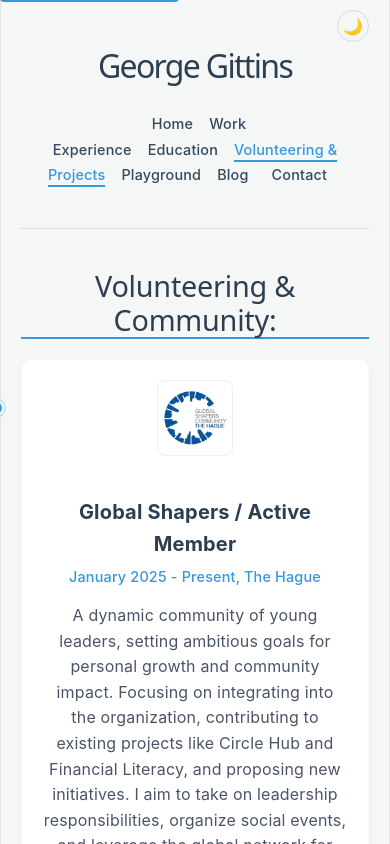
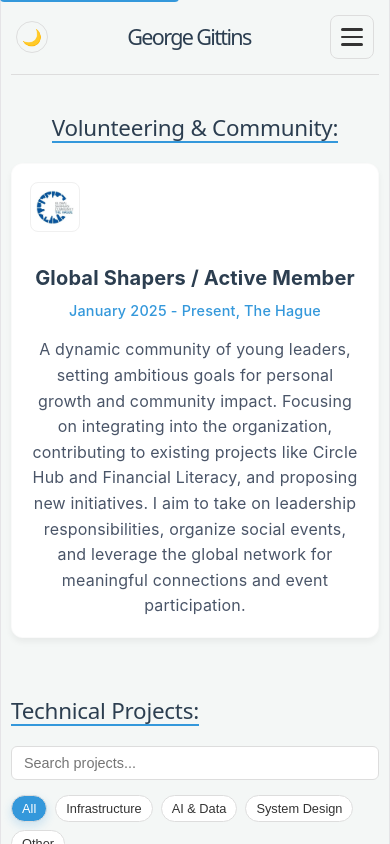
Before and after one commit to GeorgeGitHubbins/personal-website-frontend, a React (Vite) app: page /projects in a window 390 px wide. Shown: the top 844 px of the page. Built offline with nearby package versions, Linux system fonts and the light colour scheme.

Commit message:
feat(mobile): comprehensive mobile optimization, phone compatibility, responsive header navigation, and touch drag controls

```diff
--- a/src/App.css
+++ b/src/App.css
@@ -72,16 +72,25 @@ body {
 }
 
 .header {
-  padding: 40px 0;
+  padding: 30px 0;
   text-align: center;
   border-bottom: 1px solid var(--border-color);
   position: relative;
 }
 
+.header-top-row {
+  display: flex;
+  align-items: center;
+  justify-content: center;
+  position: relative;
+  width: 100%;
+}
+
 .theme-toggle {
   position: absolute;
-  top: 20px;
+  top: 50%;
   right: 0;
+  transform: translateY(-50%);
   background: none;
   border: 1px solid var(--border-color);
   border-radius: 50%;
@@ -94,6 +103,7 @@ body {
   color: var(--text-color);
   transition: all 0.3s;
   font-size: 1.2rem;
+  z-index: 10;
 }
 
 .theme-toggle:hover {
@@ -107,12 +117,62 @@ body {
   color: var(--primary-color);
 }
 
+.hamburger-menu-btn {
+  display: none;
+  background: none;
+  border: 1px solid var(--border-color);
+  border-radius: 8px;
+  width: 44px;
+  height: 44px;
+  cursor: pointer;
+  padding: 10px;
+  flex-direction: column;
+  justify-content: space-around;
+  align-items: center;
+  z-index: 1002;
+  transition: all 0.3s ease;
+}
+
+.hamburger-line {
+  width: 100%;
+  height: 2.5px;
+  background-color: var(--text-color);
+  border-radius: 2px;
+  transition: all 0.3s ease;
+}
+
+.hamburger-menu-btn.open .hamburger-line:nth-child(1) {
+  transform: translateY(7px) rotate(45deg);
+}
+
+.hamburger-menu-btn.open .hamburger-line:nth-child(2) {
+  opacity: 0;
+}
+
+.hamburger-menu-btn.open .hamburger-line:nth-child(3) {
+  transform: translateY(-7px) rotate(-45deg);
+}
+
+.mobile-nav-backdrop {
+  position: fixed;
+  top: 0;
+  left: 0;
+  width: 100vw;
+  height: 100vh;
+  background: rgba(0, 0, 0, 0.5);
+  backdrop-filter: blur(4px);
+  z-index: 998;
+}
+
 .header nav {
   margin-top: 20px;
+  display: flex;
+  justify-content: center;
+  flex-wrap: wrap;
+  gap: 10px 20px;
 }
 
 .header nav a, .header nav .contact-nav-link {
-  margin: 0 15px;
   text-decoration: none;
   color: var(--secondary-color);
   font-weight: 500;
@@ -2387,3 +2447,247 @@ svg.small-icon {
   color: var(--text-muted);
   font-weight: 500;
 }
+
+/* ==========================================
+   Global Mobile Optimization & Responsiveness
+   ========================================== */
+
+/* Universal media element scaling & overflow prevention */
+img, video, canvas, iframe, svg {
+  max-width: 100%;
+  height: auto;
+  box-sizing: border-box;
+}
+
+pre, code, table {
+  max-width: 100%;
+  overflow-x: auto;
+  -webkit-overflow-scrolling: touch;
+}
+
+/* Touch action optimization for drag components */
+.timeline-viewport,
+.canvas-wrapper {
+  touch-action: pan-y;
+}
+
+/* Responsive PDF action link for mobile */
+.pdf-mobile-action {
+  display: none;
+  margin-top: 10px;
+  padding: 10px 16px;
+  background: var(--accent-color);
+  color: #fff;
+  text-align: center;
+  border-radius: 8px;
+  text-decoration: none;
+  font-weight: 600;
+  font-size: 0.9rem;
+  transition: background-color 0.2s ease;
+}
+
+.pdf-mobile-action:hover {
+  background: var(--primary-color);
+  color: #fff;
+}
+
+/* Mobile Media Queries (<= 768px) */
+@media (max-width: 768px) {
+  .app {
+    padding: 0 15px;
+  }
+
+  .header {
+    padding: 15px 0;
+  }
+
+  .header-top-row {
+    justify-content: space-between;
+    padding: 0 5px;
+  }
+
+  .header h1 {
+    font-size: 1.6rem;
+  }
+
+  .theme-toggle {
+    position: static;
+    transform: none;
+  }
+
+  .hamburger-menu-btn {
+    display: flex;
+  }
+
+  .header nav.nav-links {
+    position: fixed;
+    top: 0;
+    right: -100%;
+    width: 280px;
+    max-width: 85vw;
+    height: 100vh;
+    background: var(--card-bg);
+    border-left: 1px solid var(--border-color);
+    box-shadow: -5px 0 25px rgba(0, 0, 0, 0.3);
+    display: flex;
+    flex-direction: column;
+    justify-content: flex-start;
+    padding: 80px 20px 30px;
+    z-index: 999;
+    transition: right 0.3s cubic-bezier(0.4, 0, 0.2, 1);
+    margin-top: 0;
+    overflow-y: auto;
+  }
+
+  .header nav.nav-links.mobile-open {
+    right: 0;
+  }
+
+  .header nav a, .header nav .contact-nav-link {
+    margin: 8px 0;
+    padding: 12px 16px;
+    font-size: 1.05rem;
+    text-align: left;
+    border-radius: 8px;
+    border-bottom: none;
+    display: block;
+    color: var(--text-color);
+  }
+
+  .header nav a.active {
+    background: var(--accent-bg);
+    color: var(--accent-color);
+    border-bottom: none;
+    font-weight: 600;
+  }
+
+  /* Hero section responsiveness */
+  .hero-section .hero-content {
+    flex-direction: column;
+    text-align: center;
+    gap: 20px;
+  }
+
+  .profile-img {
+    width: 120px;
+    height: 120px;
+  }
+
+  /* Skills dashboard vertical stack */
+  .skills-dashboard {
+    flex-direction: column;
+    gap: 25px;
+  }
+
+  .skills-radar-container {
+    width: 100%;
+    max-width: 360px;
+    margin: 0 auto;
+  }
+
+  /* Filter and search headers wrapping */
+  .filter-container {
+    width: 100%;
+    justify-content: flex-start;
+  }
+
+  .search-wrapper,
+  .search-input {
+    min-width: 100% !important;
+    width: 100% !important;
+    max-width: 100% !important;
+  }
+
+  /* Experience and Education cards on mobile */
+  .experience-card {
+    flex-direction: column;
+    align-items: flex-start;
+    gap: 15px;
+    padding: 18px;
+  }
+
+  .experience-card::before {
+    display: none;
+  }
+
+  .card-logo {
+    width: 50px;
+    height: 50px;
+  }
+
+  /* Selected Works grid on mobile */
+  .selected-works-grid {
+    grid-template-columns: 1fr;
+    gap: 20px;
+  }
+
+  /* PDF Preview on mobile */
+  .pdf-container {
+    height: 260px;
+  }
+
+  .pdf-mobile-action {
+    display: block;
+  }
+
+  /* Career assistant quick prompts on mobile */
+  .prompt-chips {
+    flex-wrap: wrap;
+  }
+
+  /* Blog category tabs scrollable container */
+  .blog-category-tabs {
+    display: flex;
+    overflow-x: auto;
+    white-space: nowrap;
+    width: 100%;
+    padding-bottom: 8px;
+    -webkit-overflow-scrolling: touch;
+    scrollbar-width: none;
+  }
+
+  .blog-category-tabs::-webkit-scrollbar {
+    display: none;
+  }
+
+  .blog-category-tab-btn {
+    flex-shrink: 0;
+  }
+
+  .blog-detail-title {
+    font-size: 1.75rem;
+  }
+
+  .blog-grid {
+    grid-template-columns: 1fr;
+  }
+}
+
+/* Extra Small Phones (<= 480px) */
+@media (max-width: 480px) {
+  .app {
+    padding: 0 10px;
+  }
+
+  .header h1 {
+    font-size: 1.35rem;
+  }
+
+  .section h2 {
+    font-size: 1.4rem;
+  }
+
+  .filter-btn {
+    padding: 5px 10px;
+    font-size: 0.8rem;
+  }
+
+  .timeline-ctrl-btn {
+    padding: 4px 8px;
+    font-size: 0.75rem;
+  }
+
+  .pdf-container {
+    height: 220px;
+  }
+}
--- a/src/components/Header.tsx
+++ b/src/components/Header.tsx
@@ -1,20 +1,64 @@
-import React from 'react';
+import React, { useState, useEffect } from 'react';
 import { NavLink } from 'react-router-dom';
 import ThemeToggle from './ThemeToggle';
 
 const Header: React.FC = () => {
+  const [isMenuOpen, setIsMenuOpen] = useState(false);
+
+  // Prevent background scrolling when mobile menu is open
+  useEffect(() => {
+    if (isMenuOpen) {
+      document.body.style.overflow = 'hidden';
+    } else {
+      document.body.style.overflow = '';
+    }
+    return () => {
+      document.body.style.overflow = '';
+    };
+  }, [isMenuOpen]);
+
+  const toggleMenu = () => {
+    setIsMenuOpen(prev => !prev);
+  };
+
+  const closeMenu = () => {
+    setIsMenuOpen(false);
+  };
+
   return (
     <header className="header">
-      <ThemeToggle />
-      <h1>George Gittins</h1>
-      <nav aria-label="Main Navigation">
-        <NavLink to="/" end aria-label="Home page">Home</NavLink>
-        <NavLink to="/experience" aria-label="Work Experience page">Work Experience</NavLink>
-        <NavLink to="/education" aria-label="Education page">Education</NavLink>
-        <NavLink to="/projects" aria-label="Volunteering and Projects page">Volunteering & Projects</NavLink>
-        <NavLink to="/playground" aria-label="Project Playground page">Playground</NavLink>
-        <NavLink to="/blog" aria-label="Blog page">Blog</NavLink>
-        <a href="#contact" className="contact-nav-link" aria-label="Go to contact section">Contact</a>
+      <div className="header-top-row">
+        <ThemeToggle />
+        <h1>George Gittins</h1>
+        <button
+          className={`hamburger-menu-btn ${isMenuOpen ? 'open' : ''}`}
+          onClick={toggleMenu}
+          aria-label={isMenuOpen ? 'Close menu' : 'Open navigation menu'}
+          aria-expanded={isMenuOpen}
+          aria-controls="main-nav"
+        >
+          <span className="hamburger-line"></span>
+          <span className="hamburger-line"></span>
+          <span className="hamburger-line"></span>
+        </button>
+      </div>
+
+      {isMenuOpen && (
+        <div className="mobile-nav-backdrop" onClick={closeMenu} aria-hidden="true" />
+      )}
+
+      <nav
+        id="main-nav"
+        className={`nav-links ${isMenuOpen ? 'mobile-open' : ''}`}
+        aria-label="Main Navigation"
+      >
+        <NavLink to="/" end aria-label="Home page" onClick={closeMenu}>Home</NavLink>
+        <NavLink to="/experience" aria-label="Work Experience page" onClick={closeMenu}>Work Experience</NavLink>
+        <NavLink to="/education" aria-label="Education page" onClick={closeMenu}>Education</NavLink>
+        <NavLink to="/projects" aria-label="Volunteering and Projects page" onClick={closeMenu}>Volunteering & Projects</NavLink>
+        <NavLink to="/playground" aria-label="Project Playground page" onClick={closeMenu}>Playground</NavLink>
+        <NavLink to="/blog" aria-label="Blog page" onClick={closeMenu}>Blog</NavLink>
+        <a href="#contact" className="contact-nav-link" aria-label="Go to contact section" onClick={closeMenu}>Contact</a>
       </nav>
     </header>
   );
--- a/src/components/SystemsNodeGraph.tsx
+++ b/src/components/SystemsNodeGraph.tsx
@@ -274,7 +274,7 @@ const SystemsNodeGraph: React.FC = () => {
         ref={containerRef}
         style={{
           width: '100%',
-          height: '500px',
+          height: 'min(500px, 60vh)',
           position: 'relative',
           borderRadius: '12px',
           background: 'var(--accent-bg)',
--- a/src/index.css
+++ b/src/index.css
@@ -25,10 +25,24 @@
   -webkit-font-smoothing: antialiased;
   -moz-osx-font-smoothing: grayscale;
   scroll-behavior: smooth;
+}
 
-  @media (max-width: 1024px) {
+@media (max-width: 1024px) {
+  :root {
     font-size: 16px;
   }
+}
+
+html, body {
+  overflow-x: hidden;
+  width: 100%;
+  margin: 0;
+  padding: 0;
+  box-sizing: border-box;
+}
+
+*, *::before, *::after {
+  box-sizing: border-box;
 }
 
 @keyframes fadeIn {
@@ -66,10 +80,7 @@
   display: flex;
   flex-direction: column;
   box-sizing: border-box;
-}
-
-body {
-  margin: 0;
+  overflow-x: hidden;
 }
 
 h1,
@@ -83,20 +94,28 @@ h1 {
   font-size: 56px;
   letter-spacing: -1.68px;
   margin: 32px 0;
-  @media (max-width: 1024px) {
+}
+
+@media (max-width: 1024px) {
+  h1 {
     font-size: 36px;
     margin: 20px 0;
   }
 }
+
 h2 {
   font-size: 24px;
   line-height: 118%;
   letter-spacing: -0.24px;
   margin: 0 0 8px;
-  @media (max-width: 1024px) {
+}
+
+@media (max-width: 1024px) {
+  h2 {
     font-size: 20px;
   }
 }
+
 p {
   margin: 0;
 }
--- a/src/pages/Projects.tsx
+++ b/src/pages/Projects.tsx
@@ -396,6 +396,15 @@ const Projects: React.FC = () => {
                     loading="lazy"
                   ></iframe>
                 </div>
+                <a
+                  href={work.url.replace('/preview', '/view')}
+                  target="_blank"
+                  rel="noopener noreferrer"
+                  className="pdf-mobile-action"
+                  aria-label={`Open ${work.title} PDF in a new tab`}
+                >
+                  📄 Open PDF Document
+                </a>
               </div>
             ))}
           </div>
```
Also changed, not shown: src/components/BreakfastFoosball.tsx (+55 -2 lines), src/components/InteractiveTimeline.tsx (+22 -0 lines).
